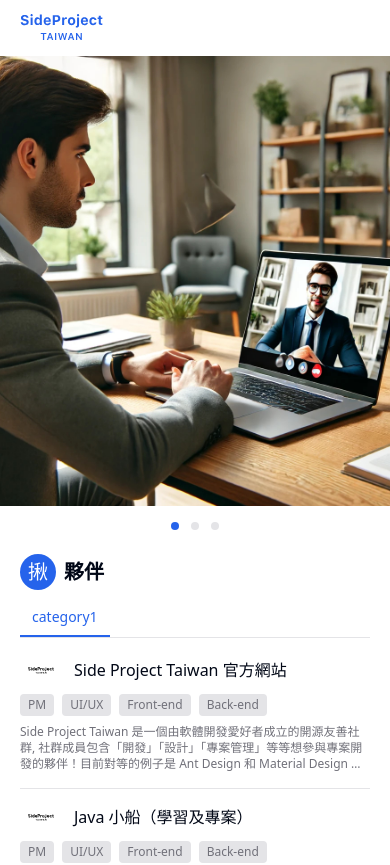
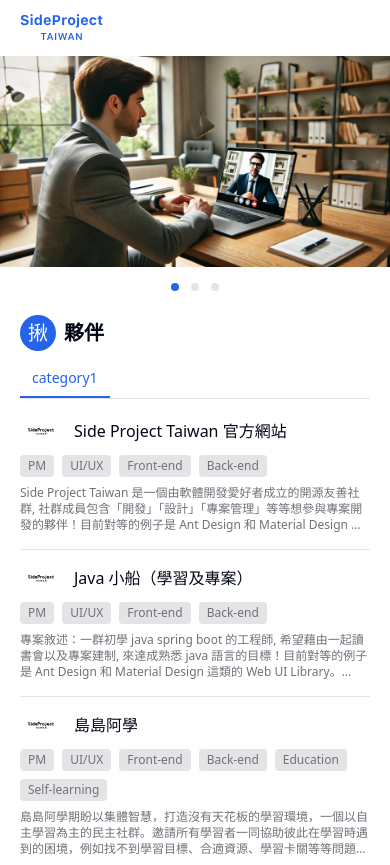
Before and after one commit to side-project-taiwan/sideproj.tw, a Next.js app: page / in a window 390 px wide. Shown: the top 865 px of the page. Built offline with nearby package versions, Linux system fonts and the light colour scheme.

Commit message:
adjust carousel css in current breakpoints

```diff
--- a/containers/carousel.tsx
+++ b/containers/carousel.tsx
@@ -9,7 +9,10 @@ const MOCK_CAROUSEL_SRCS = [
 
 export const Carousel = () => {
   return (
-    <SPTCarousel slideClassName='!w-[800px] !h-[450px]' centeredSlides>
+    <SPTCarousel
+      slideClassName='aspect-[421/211] !h-[211px] tablet:!h-[450px] tablet:aspect-[850/450] max-w-[800px]'
+      centeredSlides
+    >
       {MOCK_CAROUSEL_SRCS.map(src => {
         return (
           <Image
@@ -19,6 +22,7 @@ export const Carousel = () => {
             priority
             fill
             sizes='100vw, (min-width: 800px) 800px'
+            className='object-fill'
           />
         )
       })}
```
